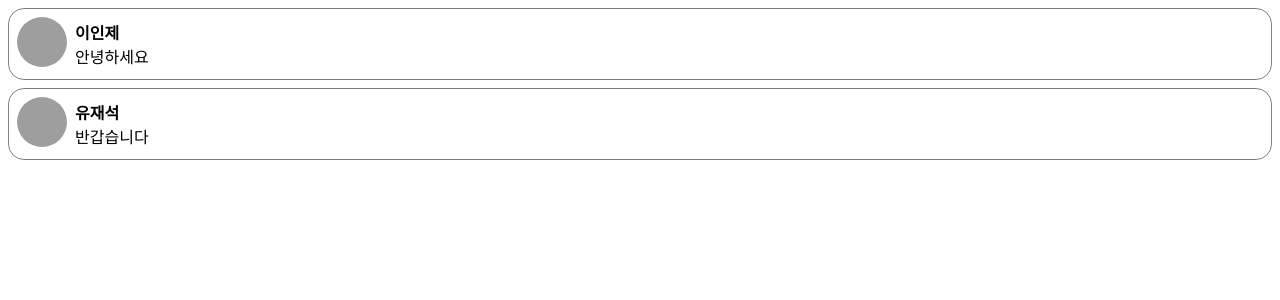
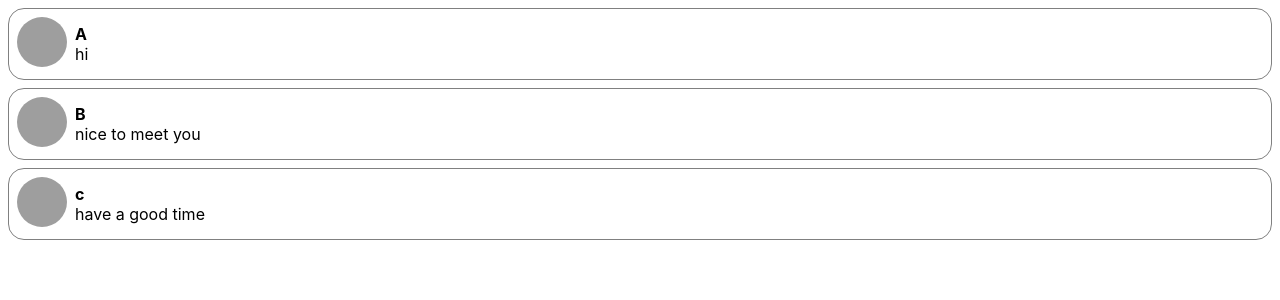
Before and after one commit to seohyun1001/React_240513, a React (Create React App) app in the folder my-app/: page / in a window 1280 px wide. Shown: the top 300 px of the page. Built offline with nearby package versions, Linux system fonts and the light colour scheme; grey boxes are pictures that could not be loaded.

Commit message:
12:15 / 컴포넌트 댓글 실습2

```diff
--- a/my-app/src/05.컴포넌트와props/CommentList.jsx
+++ b/my-app/src/05.컴포넌트와props/CommentList.jsx
@@ -1,12 +1,30 @@
 import React from "react";
 import Comment from "./Comment";
+
+const comments = [
+    {
+        name : "A",
+        comment : "hi",
+    },
+    {
+        name : "B",
+        comment : "nice to meet you",
+    },
+    {
+        name : "c",
+        comment : "have a good time",
+    },
+]
 
 
 function CommentList(props){
     return (
         <div>
-            <Comment name={"이인제"} comment={"안녕하세요"}/>
-            <Comment name={"유재석"} comment={"반갑습니다"}/>
+            {comments.map((comment) =>{
+                return(
+                    <Comment name={comment.name} comment={comment.comment} />
+                )
+            })}
         </div>
     )
 }
```
